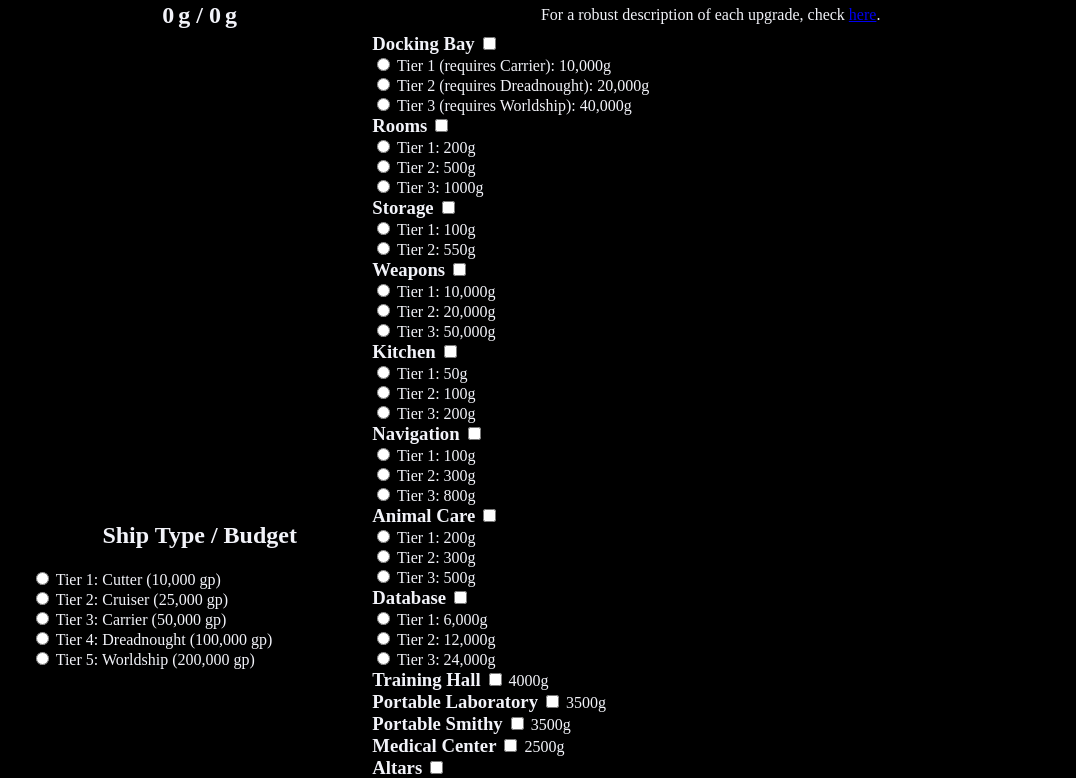
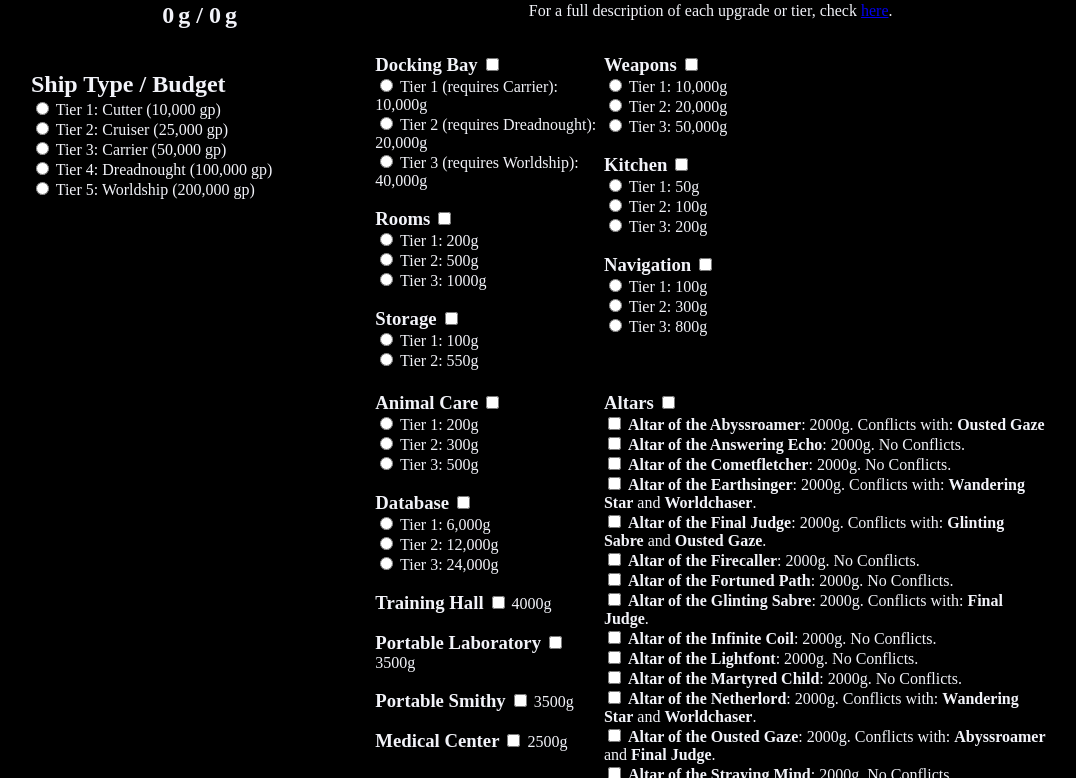
Before and after one commit to Ealdremen/Ealdremen, a plain HTML site: page spaceshipupgrades.html in a window 1280 px wide. Shown: the part 565-1343 px from the top of the page, without its empty margins (100-1176 px from the left). Drawn offline with Linux system fonts and the light colour scheme.

Commit message:
Updating formatting. Still need to fix the math on altars.

```diff
--- a/public/css/main.css
+++ b/public/css/main.css
@@ -1,13 +1,18 @@
+body {
+    background-color: #000000;
+}
+
 .center {
     text-align: center;
 }
 
-p#footer {
-    color: #f2f3f9;
+#header {
+    z-index: 1;
+}
 
-    position: absolute;
-    left: 30%;
-    width: 40%;
+/* Change the link color to #111 (black) on hover */
+li a:hover {
+    background-color: #111;
 }
 
 .nav {
@@ -32,11 +37,10 @@ p#footer {
     display: inline;
 }
 
-/* Change the link color to #111 (black) on hover */
-li a:hover {
-    background-color: #111;
+p#footer {
+    color: #f2f3f9;
+
+    position: absolute;
+    left: 30%;
+    width: 40%;
 }
-
-body {
-    background-color: #000000;
-}
--- a/public/css/upgrades.css
+++ b/public/css/upgrades.css
@@ -1,18 +1,25 @@
 body {
     color: #f2f3f9;
+}
+
+h2 {
+    margin-bottom: .5%;
 }
 
 .inline {
     display: inline;
 }
 
-table {
+table.major {
     position: absolute;
     left: 10%;
     width: 80%;
     /*border: 1px solid white;*/
+    margin-bottom: 2%;
+    z-index: -1;
 }
 
 td {
+    vertical-align: top;
     /*border: 1px solid white;*/
 }
--- a/spaceshipupgrades.html
+++ b/spaceshipupgrades.html
@@ -13,7 +13,7 @@
 
 <h1 class="center">Spaceship Upgrades</h1>
 
-<table>
+<table class="major">
     <colgroup>
         <col style="width:20%;">
         <col style="width:40%;">
@@ -28,20 +28,21 @@
                 <h2 class="inline" id="budget">0</h2>
                 <h2 class="inline">g</h2>
             </div>
+            <br>
         </td>
         <td>
             <h1 class="center">Upgrades</h1>
             <div class="center">
-                <p class="inline">For a robust description of each upgrade, check</p>
-                <a class="inline"
-                   href="https://docs.google.com/document/d/1iShjVnizTJvbB7U_8Z_5P10m_tL62YIGRz28f8_yGnI/edit">here</a>.
+                <p class="inline">For a full description of each upgrade or tier, check</p>
+                <a class="inline" href="https://docs.google.com/document/d/1iShjVnizTJvbB7U_8Z_5P10m_tL62YIGRz28f8_yGnI/edit">
+                    here</a>.
             </div>
         </td>
     </tr>
     <tr>
         <td>
             <form id="budget-form">
-                <h2 class="center">Ship Type / Budget</h2>
+                <h2>Ship Type / Budget</h2>
                 <label>
                     <input class="budget-type" type="radio" name="budget" value="10000">
                     Tier 1: Cutter (10,000 gp)
@@ -70,6 +71,9 @@
             </form>
         </td>
         <td>
+            <table style="width: 100%">
+                <tr>
+                    <td>
                         <!--Docking Bay Choices-->
                         <form class="upgrade-form">
                             <h3 class="inline">Docking Bay</h3>
@@ -89,6 +93,7 @@
                                 <input type="radio" class="radio" name="tier" value="40000">
                                 Tier 3 (requires Worldship): 40,000g
                             </label>
+                            <br>
                             <br>
                         </form>
 
@@ -112,6 +117,7 @@
                                 Tier 3: 1000g
                             </label>
                             <br>
+                            <br>
                         </form>
 
                         <!--Storage Choices-->
@@ -129,8 +135,10 @@
                                 Tier 2: 550g
                             </label>
                             <br>
+                            <br>
                         </form>
-
+                    </td>
+                    <td>
                         <!--Weapon Choices-->
                         <form class="upgrade-form">
                             <h3 class="inline">Weapons</h3>
@@ -150,6 +158,7 @@
                                 <input type="radio" class="radio" name="tier" value="50000">
                                 Tier 3: 50,000g
                             </label>
+                            <br>
                             <br>
                         </form>
 
@@ -173,6 +182,7 @@
                                 Tier 3: 200g
                             </label>
                             <br>
+                            <br>
                         </form>
 
                         <!--Navigation Choices-->
@@ -195,8 +205,13 @@
                                 Tier 3: 800g
                             </label>
                             <br>
+                            <br>
                         </form>
 
+                    </td>
+                </tr>
+                <tr>
+                    <td>
                         <!--Animal Care Choices-->
                         <form class="upgrade-form">
                             <h3 class="inline">Animal Care</h3>
@@ -216,6 +231,7 @@
                                 <input type="radio" class="radio" name="tier" value="500">
                                 Tier 3: 500g
                             </label>
+                            <br>
                             <br>
                         </form>
 
@@ -239,6 +255,7 @@
                                 Tier 3: 24,000g
                             </label>
                             <br>
+                            <br>
                         </form>
 
                         <!--Training Hall Choice-->
@@ -248,6 +265,7 @@
                                 <input type="checkbox" class="checkbox" name="enabled" value="4000" title="Training Hall">
                                 4000g
                             </label>
+                            <br>
                             <br>
                         </form>
 
@@ -259,6 +277,7 @@
                                 3500g
                             </label>
                             <br>
+                            <br>
                         </form>
 
                         <!--Portable Smithy Choice-->
@@ -268,6 +287,7 @@
                                 <input type="checkbox" class="checkbox" name="enabled" value="4000" title="Portable Smithy">
                                 3500g
                             </label>
+                            <br>
                             <br>
                         </form>
 
@@ -279,10 +299,10 @@
                                 2500g
                             </label>
                             <br>
+                            <br>
                         </form>
-
-
-
+                    </td>
+                    <td>
                         <!--Altar Choices-->
                         <form class="upgrade-form">
                             <h3 class="inline">Altars</h3>
@@ -381,7 +401,9 @@
                         </form>
                     </td>
                 </tr>
-
+            </table>
+        </td>
+    </tr>
 </table>
 
 </body>
```
Lines whose indentation alone changed are shown as unchanged.
